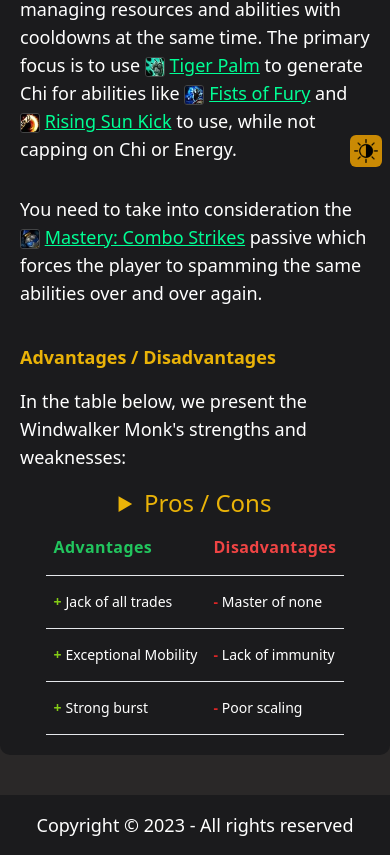
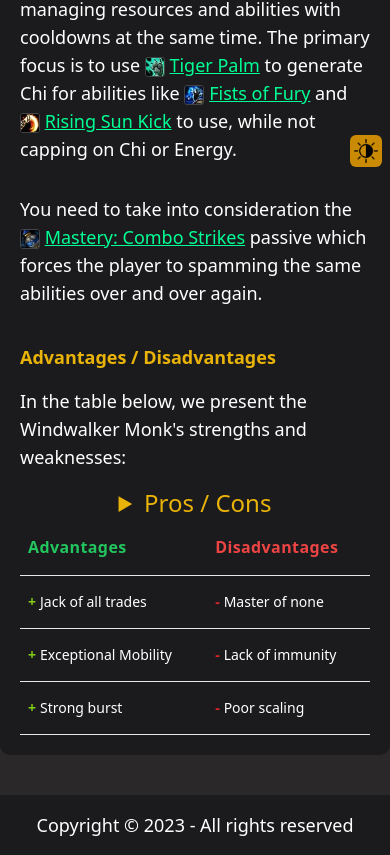
Before and after one commit to Jztemperor/wwguides_postcss, a website: page index.html in a window 390 px wide. Shown: the part 657-1512 px from the top of the page. Drawn offline with Linux system fonts and the light colour scheme.

Commit message:
rollback

```diff
--- a/input.css
+++ b/input.css
@@ -124,5 +124,6 @@
 @media only screen and (max-width: 600px) {
   table {
     margin: 0 auto !important;
+    width: 100% !important;
   }
 }
```
Also changed, not shown: css/main.css.
